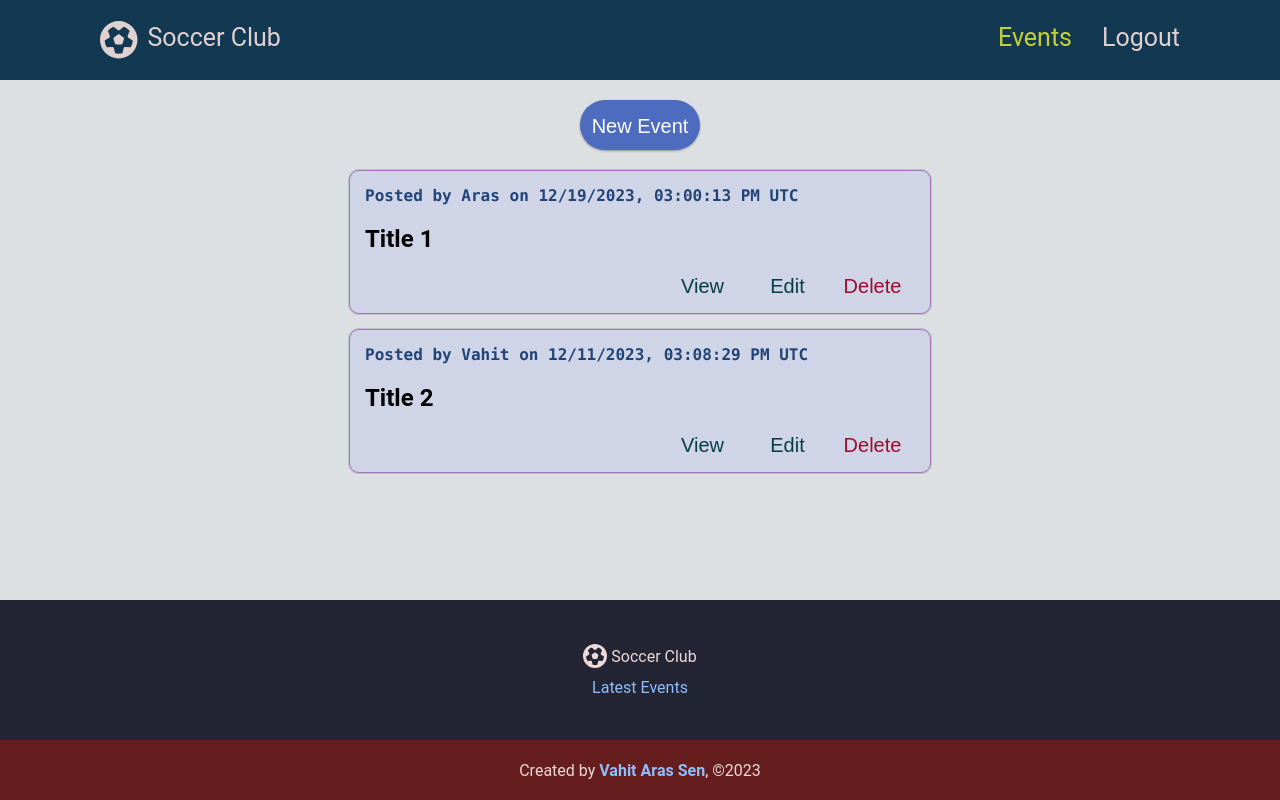
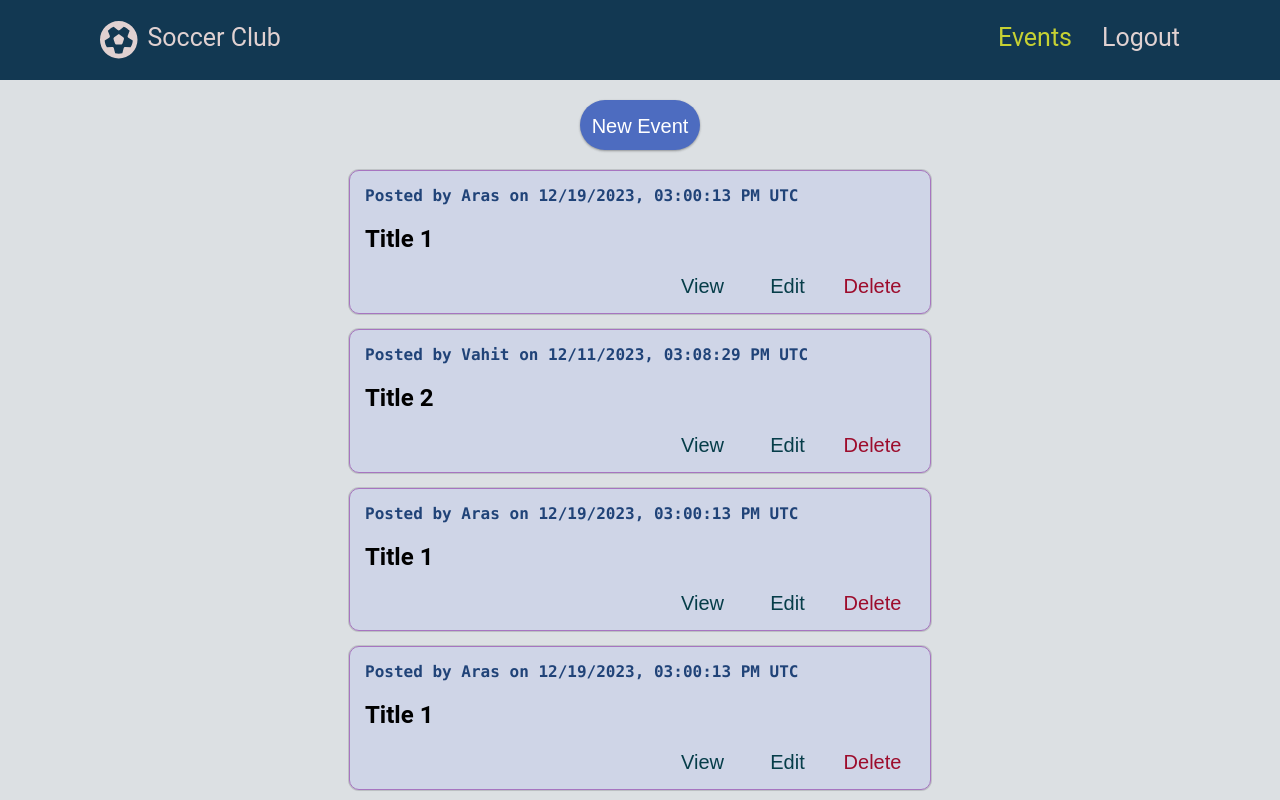
Before and after one commit to codecygen/109-Full-Stack-App-FrontEnd-React-Backend-REST-API, a React (Create React App) app in the folder client/: page / in a window 1280 px wide. Shown: the top 800 px of the page. Built offline with nearby package versions, Linux system fonts and the light colour scheme.

Commit message:
worked on delete modal window handling

```diff
--- /dev/null
+++ b/client/src/components/modals/delete-post-modal/DeletePostBackdrop.js
@@ -0,0 +1,13 @@
+import classes from "./DeletePostBackdrop.module.scss";
+
+const NewPostBackdrop = (props) => {
+
+  return (
+    <section
+      className={classes.backdrop}
+      onClick={props.cancelFunc}
+    ></section>
+  );
+};
+
+export default NewPostBackdrop;
--- /dev/null
+++ b/client/src/components/modals/delete-post-modal/DeletePostModal.js
@@ -0,0 +1,22 @@
+import ReactDOM from "react-dom";
+
+import DeletePostBackdrop from "./DeletePostBackdrop";
+import DeletePostOverlay from "./DeletePostOverlay";
+
+const NewPostModal = (props) => {
+
+  return (
+    <>
+      {ReactDOM.createPortal(
+        <DeletePostBackdrop cancelFunc={props.cancelWindow} />,
+        document.getElementById("backdrop-root")
+      )}
+      {ReactDOM.createPortal(
+        <DeletePostOverlay cancelFunc={props.cancelWindow} />,
+        document.getElementById("overlay-root")
+      )}
+    </>
+  );
+};
+
+export default NewPostModal;
--- /dev/null
+++ b/client/src/components/modals/delete-post-modal/DeletePostOverlay.js
@@ -0,0 +1,18 @@
+import classes from "./DeletePostOverlay.module.scss";
+
+const NewPostOverlay = (props) => {
+  return (
+    <section className={classes.box}>
+      <header>
+        <h1>Are you sure to delete?</h1>
+      </header>
+      <p>Lmao</p>
+      <div>
+        <button className={classes.button2} onClick={props.cancelFunc}>Cancel</button>
+        <button className={classes.button3}>Delete</button>
+      </div>
+    </section>
+  );
+};
+
+export default NewPostOverlay;
--- /dev/null
+++ b/client/src/components/modals/delete-post-modal/DeletePostOverlay.module.scss
@@ -0,0 +1,64 @@
+@import "../../../variables.scss";
+
+.box {
+    color: #351a1a;
+    background-color: #eaeaea;
+    position: absolute;
+    box-shadow: rgba(14, 30, 37, 0.12) 0px 2px 4px 0px, rgba(14, 30, 37, 0.32) 0px 2px 16px 0px;
+
+    border-radius: $borderRadius;
+    margin-left: auto;
+    margin-right: auto;
+    top: 50%;
+    left: 50%;
+    transform: translate(-50%, -50%);
+
+    max-width: 400px;
+    width: 90%;
+    min-width: 100px;
+
+    display: flex;
+    flex-direction: column;
+
+    z-index: 10;
+
+    caret-color: #592f0d;
+    height: auto;
+
+    text-align: center;
+
+    > header, > div, > p {
+        margin: 0 auto;
+        padding-left: 10px;
+        padding-right: 10px;
+    }
+
+    > header {
+        text-align: center;
+        border-bottom: 1px solid black;
+        width: 90%;
+
+        > h1 {
+            font-size: 1.3rem;
+            margin: 10px;
+            color: #d04f4f;
+        }
+    }
+
+    > div {
+        padding: 10px 0;
+        display: flex;
+        flex-direction: row;
+        justify-content: center;
+        align-items: center;
+        height: 50px;
+
+        > .button2 {
+            @include buttonStyle(120px, 50px, 2);
+        }
+
+        > .button3 {
+            @include buttonStyle(120px, 50px, 3);
+        }
+    }
+}
--- /dev/null
+++ b/client/src/components/modals/post-modal/NewPostBackdrop.module.scss
@@ -0,0 +1,9 @@
+.backdrop {
+    background-color: rgba(1, 12, 12, 0.6);
+    position: absolute;
+    top: 0;
+    left: 0;
+    right: 0;
+    bottom: 0;
+    z-index: 9;
+}
--- a/client/src/components/NewPostOverlay.js
+++ b/client/src/components/modals/post-modal/NewPostOverlay.js
@@ -1,6 +1,6 @@
 import { useDispatch, useSelector } from "react-redux";
 
-import { postFormValidityActions } from "../store/redux/post-form-validity-slice";
+import { postFormValidityActions } from "../../../store/redux/post-form-validity-slice";
 
 import classes from "./NewPostOverlay.module.scss";
 
--- a/client/src/components/NewPostOverlay.module.scss
+++ b/client/src/components/modals/post-modal/NewPostOverlay.module.scss
@@ -1,4 +1,4 @@
-@import "../variables.scss";
+@import "../../../variables.scss";
 
 .form {
     box-sizing: border-box;
--- /dev/null
+++ b/client/src/database/posts.json
@@ -0,0 +1,39 @@
+[
+    {
+      "_id": 1,
+      "title": "Title 1",
+      "details": "This is the detail for title 1.",
+      "creator": {
+        "name": "Aras"
+      },
+      "createdAt": "2023-12-19T15:00:13.206+00:00"
+    },
+    {
+      "_id": 2,
+      "title": "Title 2",
+      "details": "This is the detail for title 2.",
+      "creator": {
+        "name": "Vahit"
+      },
+      "createdAt": "2023-12-11T15:08:29.560+00:00"
+    },
+    {
+        "_id": 3,
+        "title": "Title 1",
+        "details": "This is the detail for title 1.",
+        "creator": {
+          "name": "Aras"
+        },
+        "createdAt": "2023-12-19T15:00:13.206+00:00"
+    },
+
+    {
+        "_id": 4,
+        "title": "Title 1",
+        "details": "This is the detail for title 1.",
+        "creator": {
+          "name": "Aras"
+        },
+        "createdAt": "2023-12-19T15:00:13.206+00:00"
+    }
+]
--- a/client/src/pages/root/EventsPage.js
+++ b/client/src/pages/root/EventsPage.js
@@ -1,35 +1,23 @@
+import { useState } from "react";
+
 import { useDispatch, useSelector } from "react-redux";
 
 import { postFormValidityActions } from "../../store/redux/post-form-validity-slice";
 
-import NewPostModal from "../../components/NewPostModal";
+import NewPostModal from "../../components/modals/post-modal/NewPostModal";
+import DeletePostModal from "../../components/modals/delete-post-modal/DeletePostModal";
 
 import classes from "./EventsPage.module.scss";
 
+import postData from "../../database/posts.json";
+
 const FeedPage = (props) => {
+  const [isDeletePostWindowOpen, setIsDeletePostWindowOpen] = useState(false);
+
   const dispatch = useDispatch();
   const isPostWindowOpen = useSelector(
     (state) => state.postFormValidity.isPostFormOpen
   );
-
-  const dummyPostData = [
-    {
-      _id: 1,
-      title: "Title 1",
-      creator: {
-        name: "Aras",
-      },
-      createdAt: new Date("2023-12-19T15:00:13.206+00:00"),
-    },
-    {
-      _id: 2,
-      title: "Title 2",
-      creator: {
-        name: "Vahit",
-      },
-      createdAt: new Date("2023-12-11T15:08:29.560+00:00"),
-    },
-  ];
 
   const closePostWindow = () => {
     dispatch(postFormValidityActions.postFormToggleHandler());
@@ -46,18 +34,28 @@ const FeedPage = (props) => {
     document.body.style.height = "100vh";
   };
 
-  const postContent = dummyPostData.map((post) => {
+  const closeDeletePostWindow = () => {
+    setIsDeletePostWindowOpen(false);
+    console.log("Delete window closed!");
+  };
+
+  const openDeletePostWindow = (postData) => {
+    setIsDeletePostWindowOpen(true);
+    console.log(postData);
+    console.log("Delete window opened!");
+  };
+
+  const postContent = postData.map((post) => {
     const options = {
       hour: "2-digit",
       minute: "2-digit",
       second: "2-digit",
       timeZoneName: "short",
     };
-    const formattedDate = post.createdAt.toLocaleDateString("en-US", options);
-
-    const deleteButtonHandler = (postData) => {
-      console.log(post);
-    };
+    const formattedDate = new Date(post.createdAt).toLocaleDateString(
+      "en-US",
+      options
+    );
 
     return (
       <div className={classes.post} key={post._id}>
@@ -70,7 +68,7 @@ const FeedPage = (props) => {
           <button className={classes.button1}>Edit</button>
           <button
             className={classes.button4}
-            onClick={deleteButtonHandler.bind(null, post)}
+            onClick={openDeletePostWindow.bind(null, post)}
           >
             Delete
           </button>
@@ -85,15 +83,15 @@ const FeedPage = (props) => {
         New Event
       </button>
       <section className={classes.posts}>
-        {dummyPostData && dummyPostData.length > 0 ? (
-          postContent
-        ) : (
-          <div>No Post Yet</div>
-        )}
+        {postData && postData.length > 0 ? postContent : <div>No Post Yet</div>}
       </section>
 
       {/* Message Posting Window */}
       {isPostWindowOpen && <NewPostModal cancelWindow={closePostWindow} />}
+
+      {isDeletePostWindowOpen && (
+        <DeletePostModal cancelWindow={closeDeletePostWindow} />
+      )}
     </main>
   );
 };
```
Also changed, not shown: client/src/components/modals/delete-post-modal/DeletePostBackdrop.module.scss (renamed from client/src/components/NewPostBackdrop.module.scss), client/src/components/modals/post-modal/NewPostBackdrop.js (renamed from client/src/components/NewPostBackdrop.js), client/src/components/modals/post-modal/NewPostModal.js (renamed from client/src/components/NewPostModal.js).
